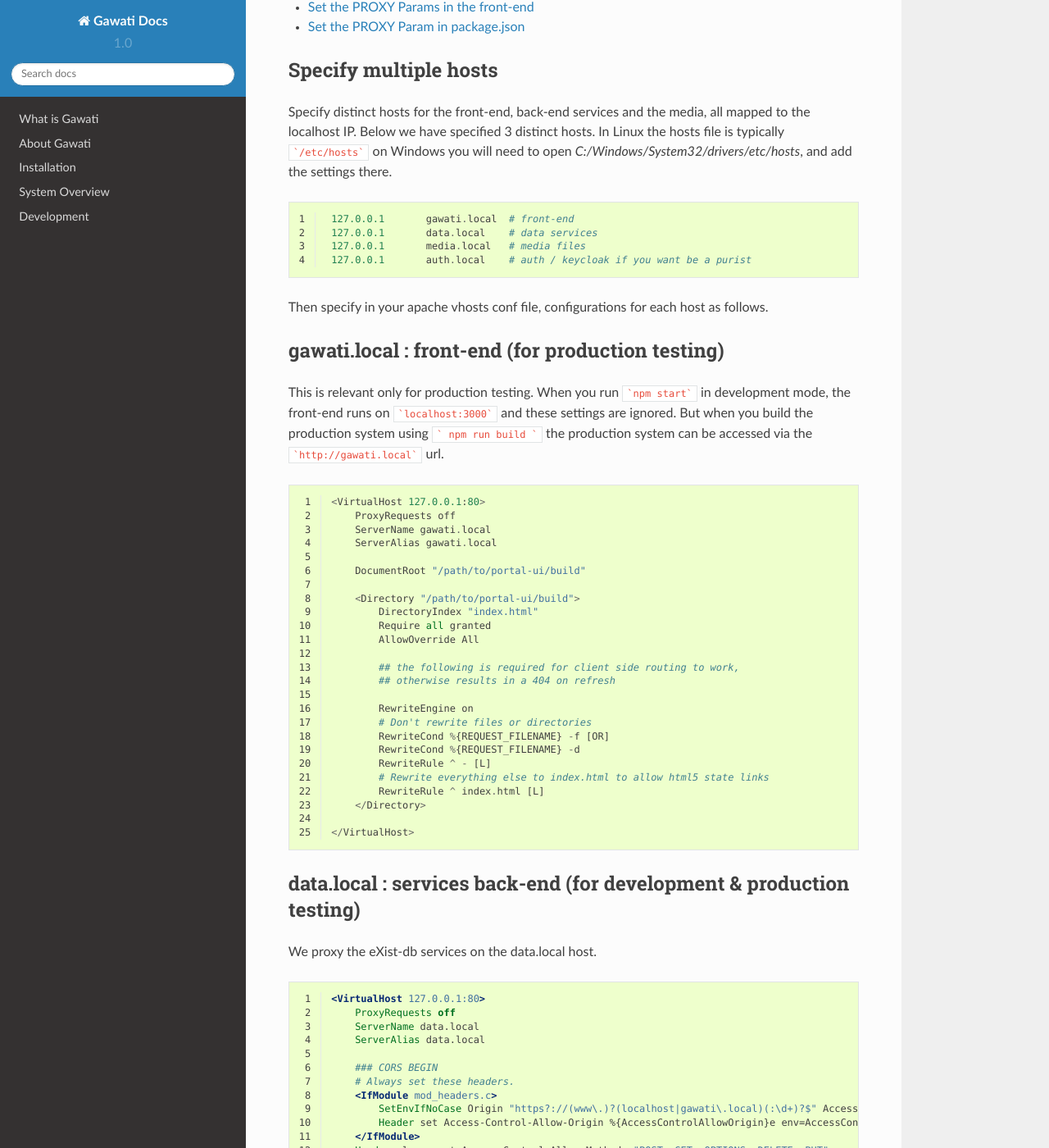
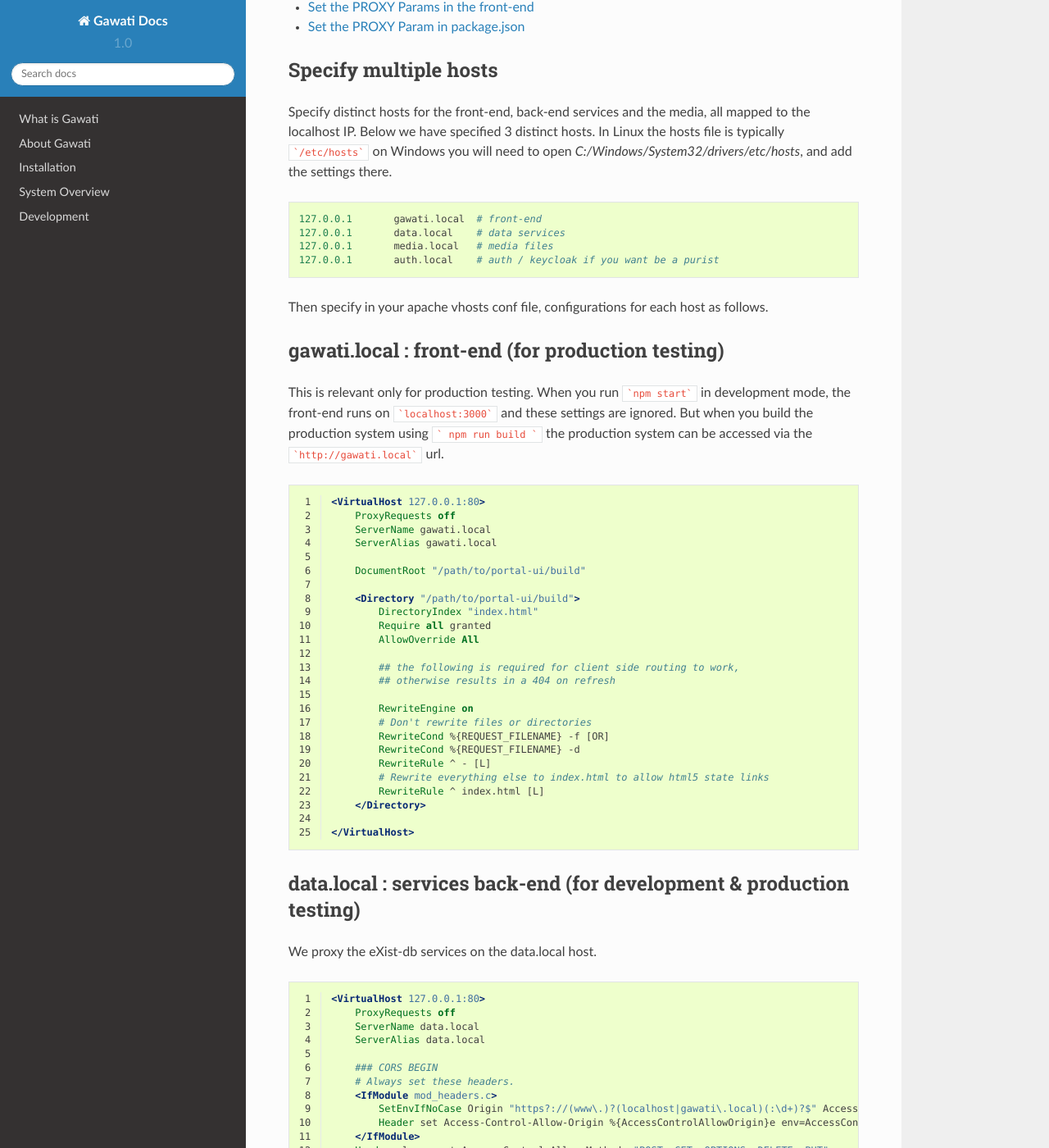
Before and after one commit to gawati/gawati-docs, a Sphinx documentation site: the page built from docs/source/development/dev-and-prod-testing.rst, in a window 1280 px wide and 1400 px high, scrolled down 845 px. Shown: the whole window at 82% size. Built offline with Sphinx 7.4.7 and the Read the Docs theme 2.0.0, drawn with Linux system fonts in a browser that asks for light colours.

Commit message:
Updating broken reference

````diff
--- a/docs/source/development/dev-and-prod-testing.rst
+++ b/docs/source/development/dev-and-prod-testing.rst
@@ -22,7 +22,6 @@ Specify multiple hosts
 Specify distinct hosts for the front-end, back-end services and the media, all mapped to the localhost IP. Below we have specified 3 distinct hosts. In Linux the hosts file is typically ```/etc/hosts``` on Windows you will need to open `C:/Windows/System32/drivers/etc/hosts`, and add the settings there.
 
 .. code-block::
-   :linenos:
 
     127.0.0.1       gawati.local  # front-end
     127.0.0.1       data.local    # data services
@@ -40,7 +39,7 @@ gawati.local : front-end (for production testing)
 
 This is relevant only for production testing. When you run ```npm start``` in development mode, the front-end runs on ```localhost:3000``` and these settings are ignored. But when you build the production system using ``` npm run build ``` the production system can be accessed via the ```http://gawati.local``` url.
 
-.. code-block::
+.. code-block:: apacheconf
     :linenos:
 
     <VirtualHost 127.0.0.1:80>
````
